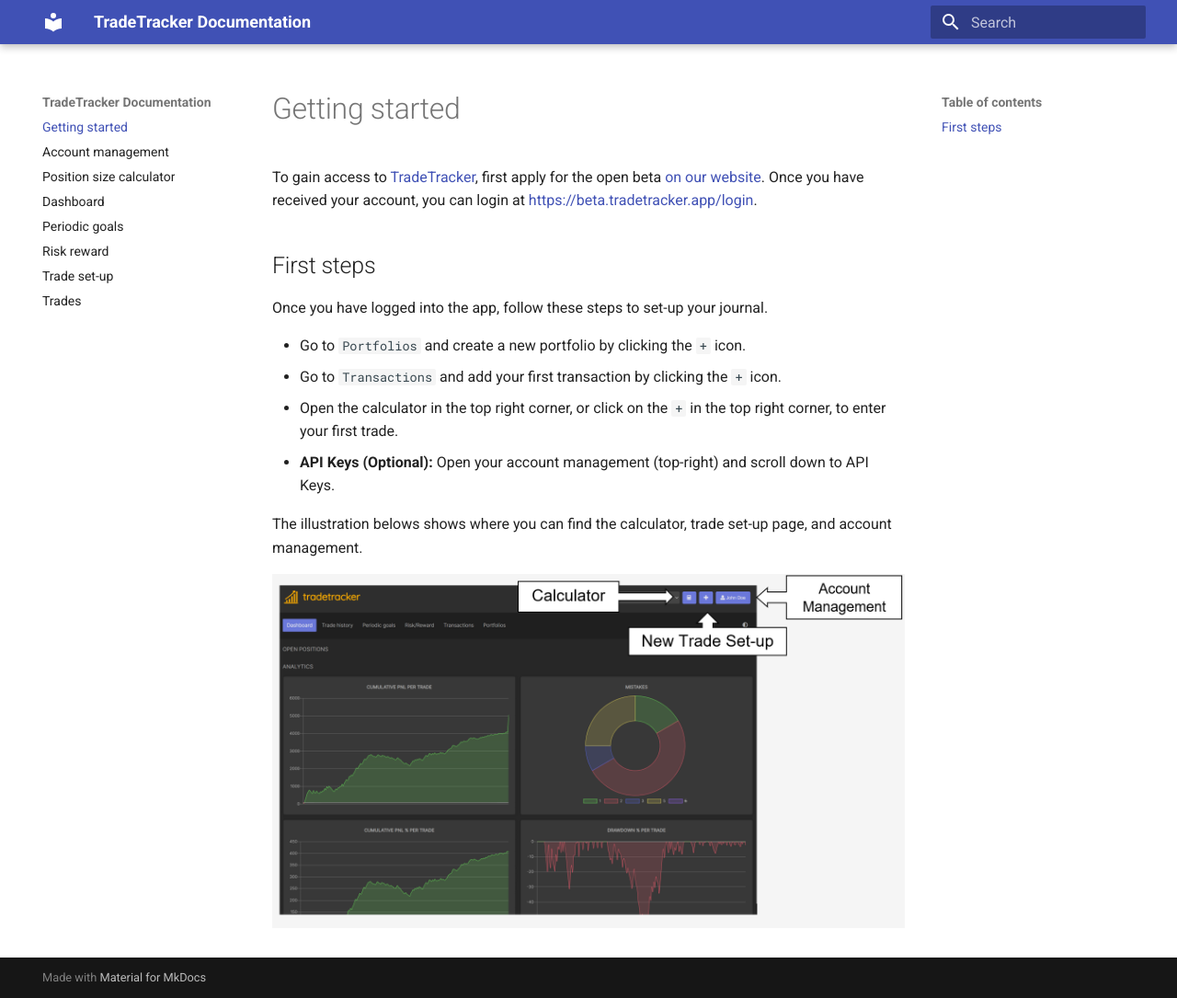
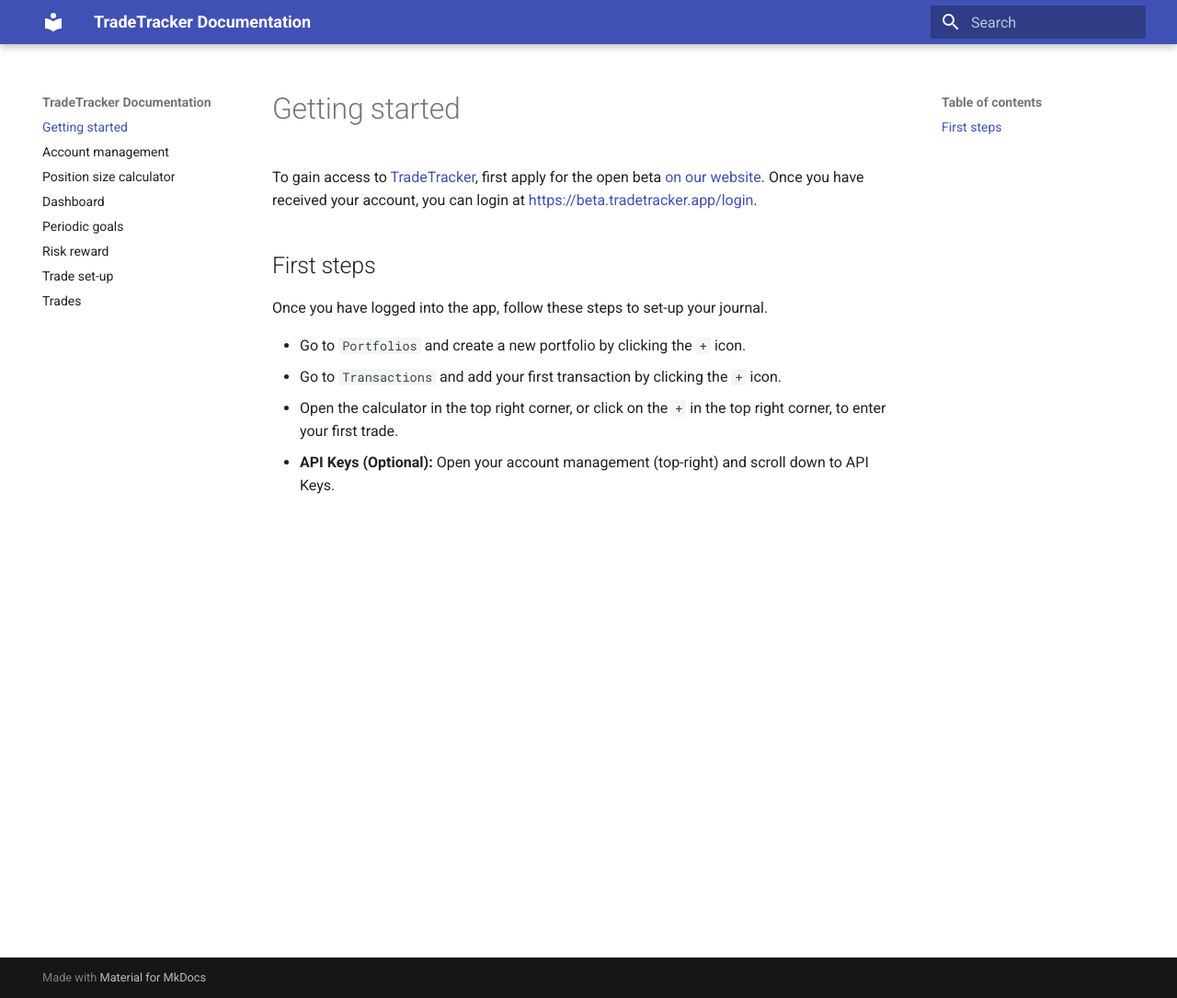
Before and after one commit to TradeTracker/docs, an MkDocs documentation site: the page built from docs/index.md, in a window 1280 px wide and 1085 px high. Shown: the whole window at 92% size. Built offline with MkDocs 1.6.1 and Material for MkDocs 9.7.7, drawn with Linux system fonts in a browser that asks for light colours.

Commit message:
removed ugly image

```diff
--- a/docs/index.md
+++ b/docs/index.md
@@ -11,7 +11,3 @@
   * Go to `Transactions` and add your first transaction by clicking the `+` icon.
   * Open the calculator in the top right corner, or click on the `+` in the top right corner, to enter your first trade.
   * **API Keys (Optional):** Open your account management (top-right) and scroll down to API Keys.
-
-The illustration belows shows where you can find the calculator, trade set-up page, and account management.
-
-![Toolbar](toolbar.png)
```
